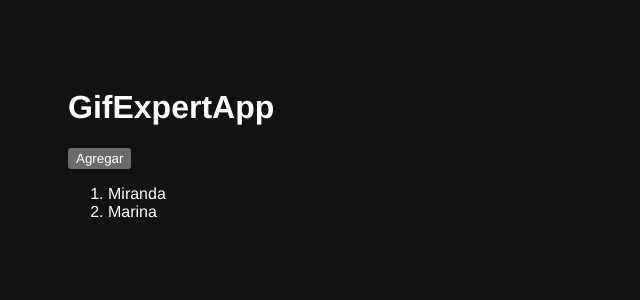
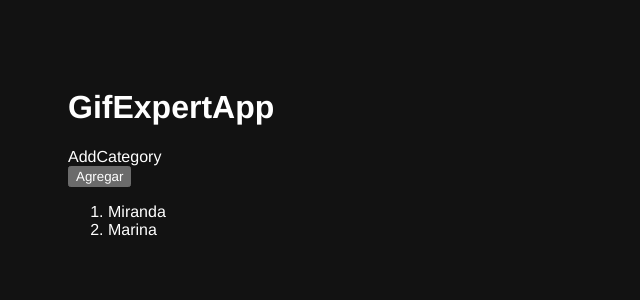
Before and after one commit to abrilBjarano/React-GifExpertApp, a React (Vite) app: page / in a window 1280 px wide. Shown: the top 300 px of the page, without its empty margins (0-640 px from the left). Built offline with nearby package versions, Linux system fonts and the light colour scheme.

Commit message:
Created AddCategory component

```diff
--- a/src/GifExpertApp.jsx
+++ b/src/GifExpertApp.jsx
@@ -1,4 +1,6 @@
 import { useState } from "react";
+
+import { AddCategory } from "./components/AddCategory";
 
 
 export const GifExpertApp = () => {
@@ -17,6 +19,8 @@ export const GifExpertApp = () => {
     <>
       <h1>GifExpertApp</h1>
 
+      <AddCategory />
+
       <button onClick={ onAddCategory }>Agregar</button>
 
       <ol>
--- /dev/null
+++ b/src/components/AddCategory.jsx
@@ -0,0 +1,7 @@
+export const AddCategory = () => {
+
+  return (
+    <div>AddCategory</div>
+  )
+
+}
```
